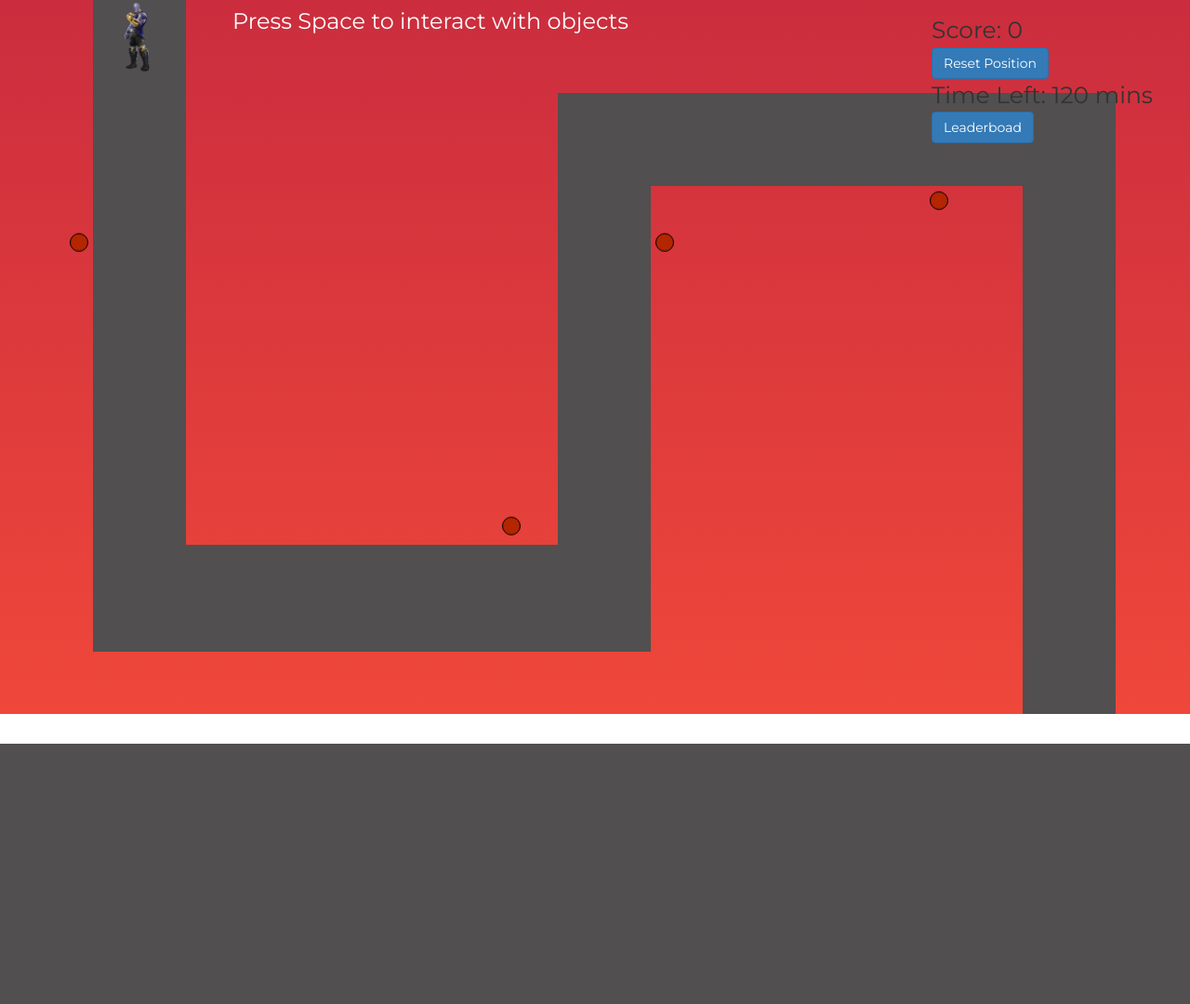
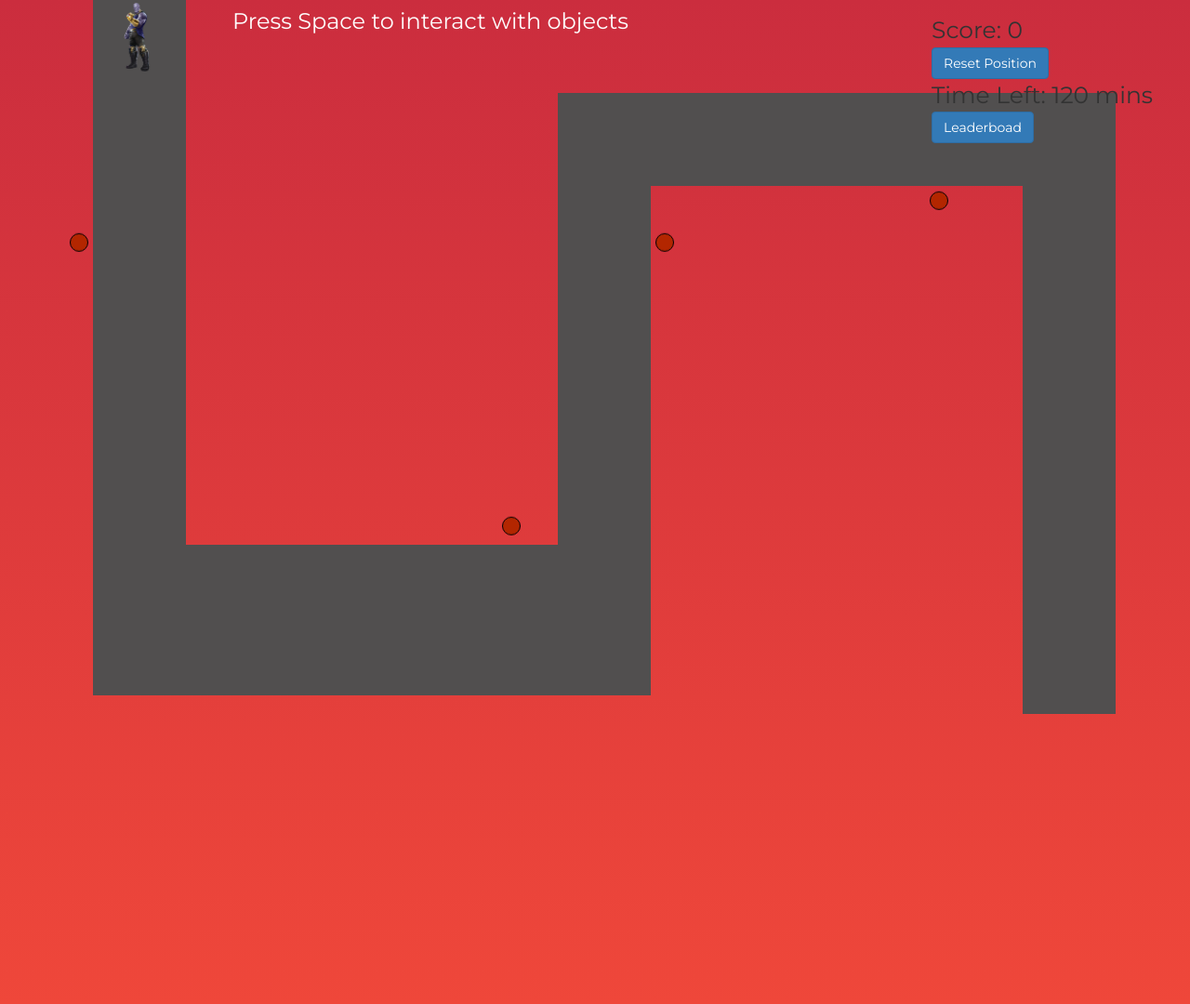
Before and after one commit to rohitrajhans/Checkmate2018, a Django app: page /logout/ in a window 1280 px wide; the page is wider, and only the part inside the window is pictured. Shown: that part at 93% size. Before the commit the page ends 800 px from the top of that part, so only its background shows below. Run offline with Django 3.2, Linux system fonts and the light colour scheme; data that the repository does not hold is empty; some libraries are stand-ins or nearby versions.

Commit message:
updating repo before integrating map

```diff
--- a/main/static/css/main.css
+++ b/main/static/css/main.css
@@ -113,13 +113,36 @@
 
 .tempmap {
     position: absolute;
-    height: 768px;
-    width: 1366px;
+    height: 1080px;
+    width: 1920px;
     background: linear-gradient(#cb2d3e,#ef473a);
+    /* background: url('../media/checkfin.svg'); */
+    /* animation: changingBackground 6s ease-in infinite; */
     z-index: -1;
     margin: 0;
     padding: 0;
     overflow: hidden;
+}
+
+@keyframes changingBackground {
+    from {
+        background: linear-gradient(#cb2d3e,#ef473a);
+    }
+    to {
+        background: linear-gradient(#2C3E50,#4CA1AF);
+    }
+    /* 40% {
+        background: linear-gradient(#42275a, #734b6d);
+    }
+    60% {
+        background: linear-gradient(#C02425, #F0CB35)
+    }
+    80% {
+        background: linear-gradient(#5a3f37, #2c7744);
+    }
+    100% {
+        background: linear-gradient(#cb2d3e,#ef473a);
+    } */
 }
 
 .road1 {
@@ -165,7 +188,7 @@
     height: 668px;
     width: 100px;
     top: 100px;
-    background: #514f4f;
+    background: #514f4f;https://stackoverflow.com/questions/6565357/git-push-requires-username-and-password
 }
 
 /*********************************** OBSTACLES ****************************************/
--- a/main/static/js/main.js
+++ b/main/static/js/main.js
@@ -294,10 +294,10 @@
     // console.log(answers[idno-1], answer);
     if( answers[idno-1] === answer) {
         alert('correct answer')
-        checkAndUpdateRing();
         updateScore(scores[idno-1]);
         ansBool[idno-1] = 1;
         // hide question or do something
+        checkAndUpdateRing();
         disableQuestion(idno);
         return;
     }
```
Also changed, not shown: main/static/media/checkfin.svg (added).
